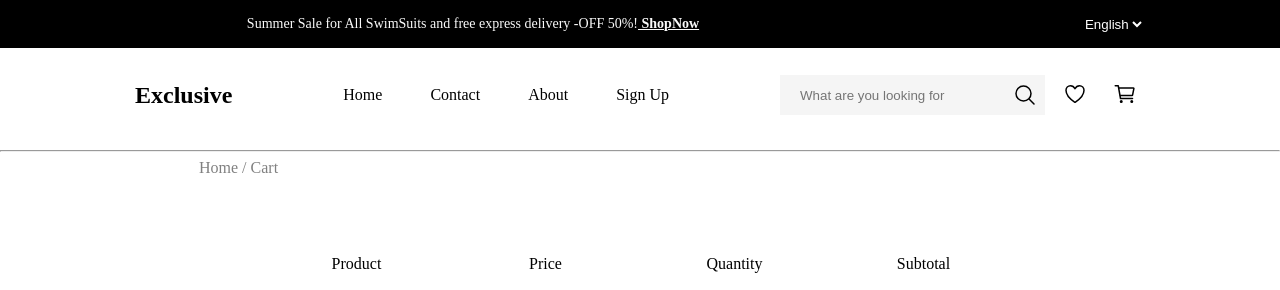
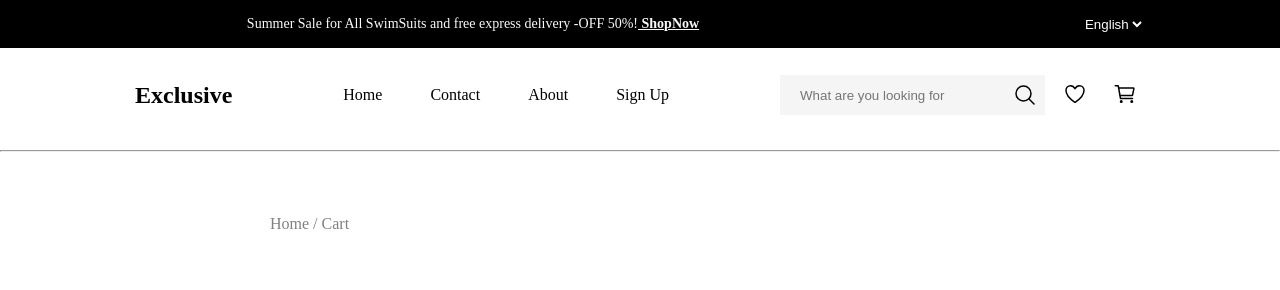
Before and after one commit to LafautKristof/frontend_react_groepswerk, a React (Vite) app: page /checkout in a window 1280 px wide. Shown: the top 290 px of the page. Built offline with nearby package versions, Linux system fonts and the light colour scheme.

Commit message:
styling cart en about pagina up for review

```diff
--- a/src/css/Cart.module.css
+++ b/src/css/Cart.module.css
@@ -2,7 +2,17 @@ body {
     .link {
         text-decoration: none;
         color: grey;
-        padding: 4rem;
+        margin-top: 4rem;
+
+        a {
+            text-decoration: none;
+            color: grey;
+            cursor: pointer;
+
+            &:hover {
+                color: black;
+            }
+        }
 
     }
 
@@ -55,10 +65,19 @@ body {
                 text-decoration: none;
                 border: 1px solid black;
 
+                &:hover {
+                    background-color: #DB4444;
+                    border: none;
+                }
+
                 p {
                     cursor: pointer;
                     color: black;
                     padding: 1rem;
+
+                    &:hover {
+                        color: white;
+                    }
                 }
             }
 
--- a/src/pages/CheckoutCart.tsx
+++ b/src/pages/CheckoutCart.tsx
@@ -3,10 +3,11 @@ import styles from "../css/Cart.module.css";
 const CheckoutCart = () => {
   return (
     <>
-      <Link className={styles.link} to="/">
-        Home / Cart
-      </Link>
       <main>
+        <p className={styles.link}>
+          {" "}
+          <Link to="/">Home / Cart</Link>{" "}
+        </p>
         <ul>
           <li>Product</li>
           <li>Price</li>
```
